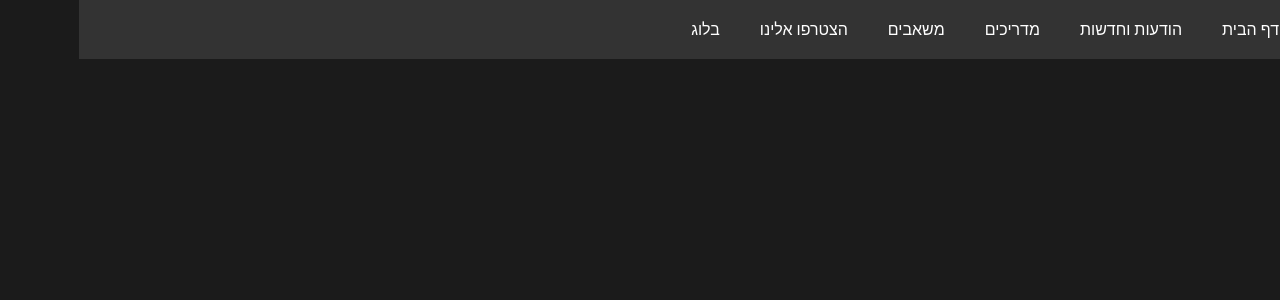
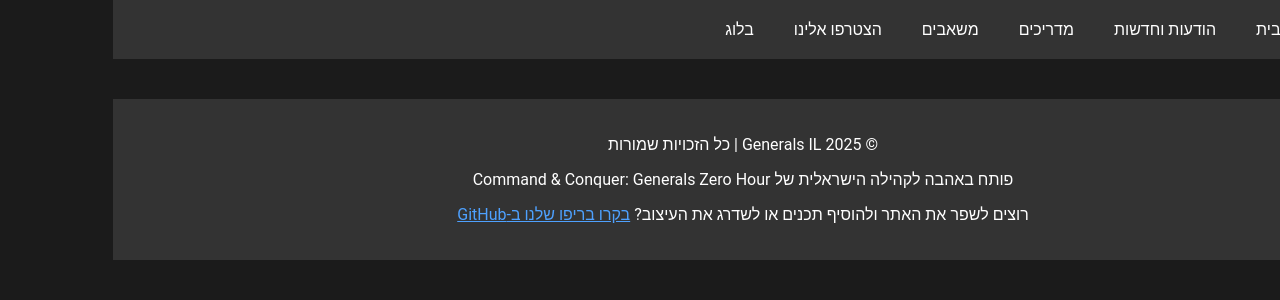
Before and after one commit to DevGeniusCode/generals-il, a React (Vite) app: page /blog in a window 1280 px wide. Shown: the top 300 px of the page. Built offline with nearby package versions, Linux system fonts and the light colour scheme.

Commit message:
feat: add footer component and update styles for improved site layout

```diff
--- a/src/App.jsx
+++ b/src/App.jsx
@@ -7,6 +7,8 @@ import Guides from './pages/Guides.jsx';
 import GuideViewer from './components/GuideViewer';
 import Resources from './pages/Resources.jsx';
 import SocialMedia from './pages/SocialMedia.jsx';
+import Footer from './components/Footer';
+
 // import Blog from './pages/Blog.jsx';
 import './main.css';
 
@@ -23,6 +25,7 @@ function App() {
                 <Route path="/social-media" element={<SocialMedia />} />
                 {/*<Route path="/blog" element={<Blog />} />*/}
             </Routes>
+            <Footer />
         </Router>
     );
 }
--- /dev/null
+++ b/src/components/Footer.jsx
@@ -0,0 +1,26 @@
+import React from 'react';
+
+function Footer() {
+    return (
+        <footer className="footer">
+            <div className="container">
+                <p>© 2025 Generals IL | כל הזכויות שמורות</p>
+                <p>פותח באהבה לקהילה הישראלית של Command & Conquer: Generals Zero Hour</p>
+                <p>
+                    רוצים לשפר את האתר ולהוסיף תכנים או לשדרג את העיצוב?
+                    {' '}
+                    <a
+                        href="https://github.com/DevGeniusCode/generals-il"
+                        target="_blank"
+                        rel="noopener noreferrer"
+                        className="footer-link"
+                    >
+                        בקרו בריפו שלנו ב-GitHub
+                    </a>
+                </p>
+            </div>
+        </footer>
+    );
+}
+
+export default Footer;
--- a/src/main.css
+++ b/src/main.css
@@ -480,3 +480,24 @@ body {
         color: #f0f0f0;
     }
 }
+
+/* footer */
+.footer {
+    background-color: #333;
+    color: #fff;
+    padding: 20px 0;
+    margin-top: 40px;
+    text-align: center;
+    position: relative;
+    width: 100%;
+}
+
+.footer-link {
+    color: #4ea1ff;
+    text-decoration: underline;
+    transition: color 0.3s ease;
+}
+
+.footer-link:hover {
+    color: #ffffff;
+}
```
Also changed, not shown: public/guides/gameranger.md (+1 -1 lines), 1 other file (tests, documents, lock files or other folders).
